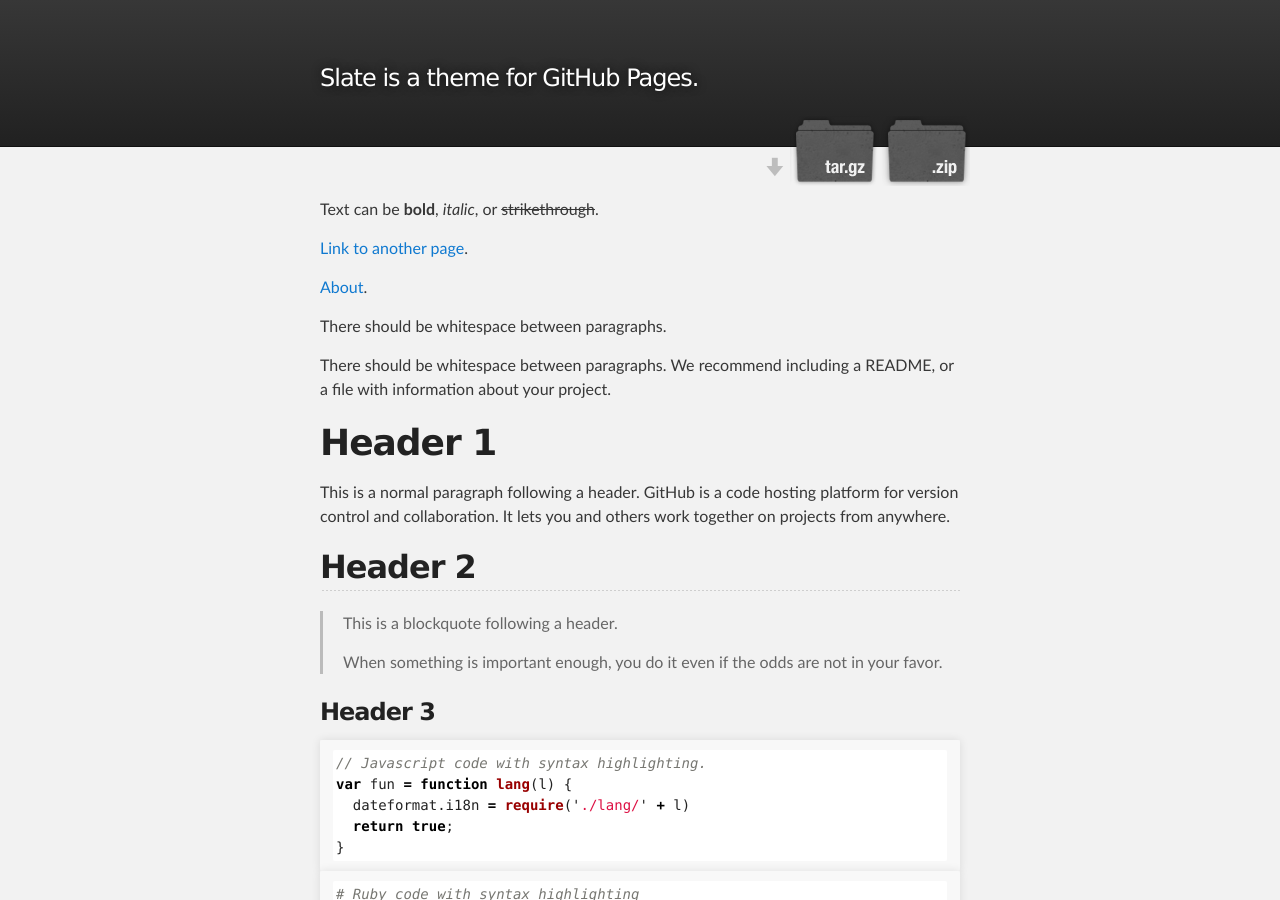
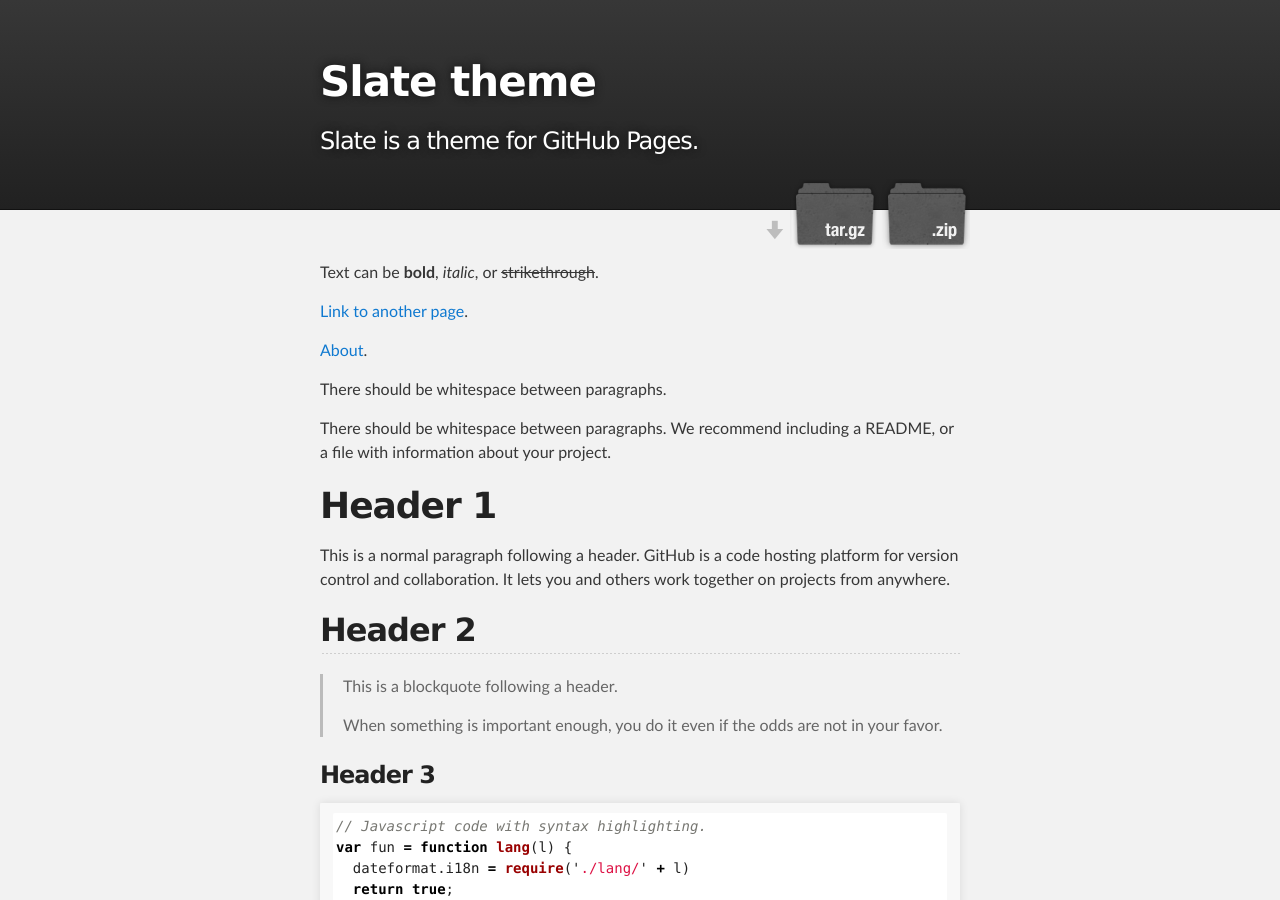
Before and after one commit to kaitlynm1/kaitlynm1.github.io, a Jekyll site: the page built from index.md, in a window 1280 px wide and 900 px high. Built offline with Jekyll 4.4.1, drawn with Linux system fonts in a browser that asks for light colours.

Commit message:
Try again

```diff
--- a/_layouts/default.html
+++ b/_layouts/default.html
@@ -19,7 +19,7 @@
         <header class="inner">
           <!--<a id="forkme_banner" href="{{ site.github.repository_url }}">View on GitHub</a>-->
 
-          <h1 id="project_title">{{ Kaitlyn's Portfolio }}</h1>
+          <h1 id="project_title">{{ site.title Kaitlyn's Portfolio }}</h1>
           <h2 id="project_tagline">{{ site.description | default: site.github.project_tagline }}</h2>
 
           {% if site.show_downloads %}
```
